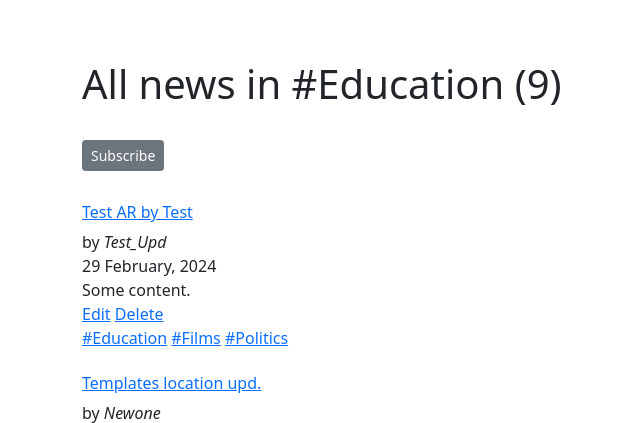
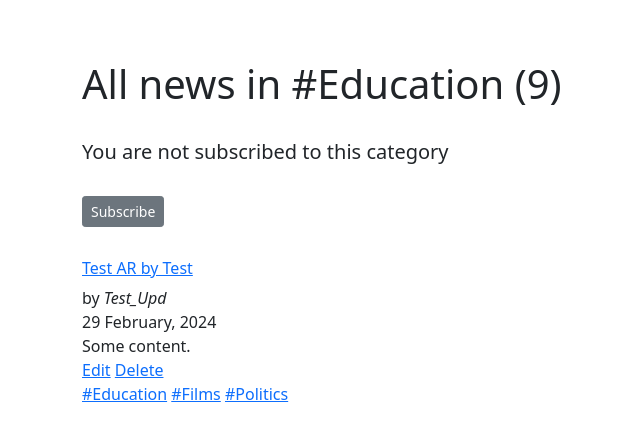
Before and after one commit to dernn/NewsPaper, a Django app: page /news/category/1 in a window 1280 px wide. Shown: the part 56-479 px from the top of the page, without its empty margins (12-652 px from the left). Run offline with Django 4.2, Linux system fonts and the light colour scheme; data comes from the database, SQL or seed files in the repository; both versions use the stored data as it was after the commit; data that the repository does not hold is empty; some libraries are stand-ins or nearby versions.

Commit message:
Added 'Usubscribe' button + fix onclick url [subscribe.html]

```diff
--- a/news/urls.py
+++ b/news/urls.py
@@ -1,6 +1,6 @@
 from django.urls import path
-from .views import PostsListView, PostsDetailView, SearchListView, PostCreateView, PostUpdateView, PostDeleteView, \
-    subscribe
+from .views import PostsListView, PostsDetailView, SearchListView, PostCreateView, PostUpdateView, PostDeleteView
+from .views import subscribe, unsubscribe
 # for D9.2
 from .views import CategoryListView
 
@@ -18,4 +18,5 @@ urlpatterns = [
     # for D9.2
     path('category/<int:pk>', CategoryListView.as_view(), name='category_news'),
     path('category/<int:pk>/subscribe', subscribe, name='subscribe'),
+    path('category/<int:pk>/unsubscribe', unsubscribe, name='unsubscribe'),
 ]
--- a/news/views.py
+++ b/news/views.py
@@ -148,3 +148,13 @@ def subscribe(request, pk):
 
     message = 'You have successfully subscribed to the category newsletter'
     return render(request, 'news/subscribe.html', {'category': category, 'message': message})  # рендерим страницу
+
+
+@login_required
+def unsubscribe(request, pk):
+    user = request.user
+    category = Category.objects.get(id=pk)
+    category.subscribers.remove(user)
+
+    message = 'You have successfully unsubscribed from the category newsletter'
+    return render(request, 'news/subscribe.html', {'category': category, 'message': message})  # рендерим страницу
--- a/templates/news/category_list.html
+++ b/templates/news/category_list.html
@@ -10,11 +10,12 @@ News
     <h1 class="space-h">All news in #{{ category }} ({{ paginator.count }})</h1>
     {% if is_not_subscriber %}
         <!-- For HTML/Bootstrap etc. can use plugin 'Emmet' -->
+        <h5 class="space-h">You are not subscribed to this category</h5>
         <h5 class="space-h"><a href="{% url 'subscribe' category.id%}" class="btn btn-secondary btn-sm">Subscribe</a></h5>
     {% else %}
         <h5 class="space-h">You are subscribed to this category</h5>
-<!--        Заглушка под кнопку 'отписаться'-->
-<!--        <h5 class="space-h"><a href="{% url 'subscribe' category.id%}" class="btn btn-secondary btn-sm">Unsubscribe</a></h5>-->
+        <!-- Button 'Unsubscribe' -->
+        <h5 class="space-h"><a href="{% url 'unsubscribe' category.id%}" class="btn btn-secondary btn-sm">Unsubscribe</a></h5>
     {% endif %}
     {% if category_news %}
         {% for single in category_news %}
--- a/templates/news/subscribe.html
+++ b/templates/news/subscribe.html
@@ -2,5 +2,5 @@
 
 {% block content %}
     <h3 class="text-center">{{ message }} #{{ category }}</h3>
-    <input type="button" value="Back" onclick="window.history.back()">
+    <input type="button" value="Back" onclick="location.href='{% url 'category_news' category.id%}'">
 {% endblock content %}
```
Also changed, not shown: db.sqlite3.
